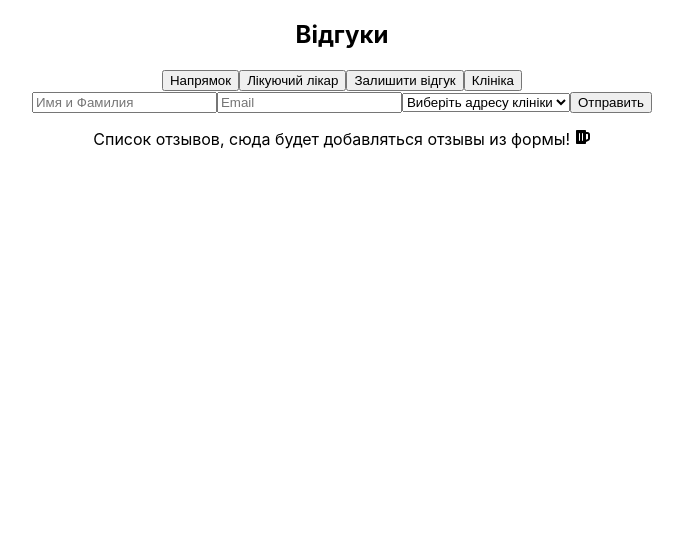
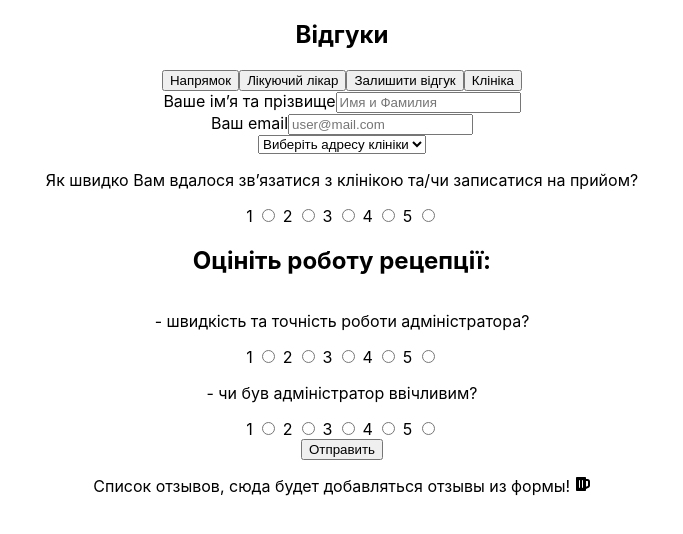
Before and after one commit to ivansinabdeev/test_for_clinic, a React (Create React App) app: page / in a window 1280 px wide. Shown: the top 534 px of the page, without its empty margins (298-981 px from the left). Built offline with nearby package versions, Linux system fonts and the light colour scheme.

Commit message:
add code for form

```diff
--- a/src/App.js
+++ b/src/App.js
@@ -5,11 +5,16 @@ import FeedbackForm from "./components/FeedbackForm/FeedbackForm";
 import "./App.css";
 
 function App() {
+  // const formSubmitHendler = (dataForm) => {
+  //   console.log(dataForm);
+  // };
+
   return (
     <div className="App">
       <h2>Вiдгуки</h2>
       <Buttons />
       <FeedbackForm />
+      {/* onSubmit={formSubmitHendler} */}
       <FeedBackList />
     </div>
   );
--- a/src/components/FeedbackForm/FeedbackForm.js
+++ b/src/components/FeedbackForm/FeedbackForm.js
@@ -1,28 +1,207 @@
 import React from "react";
 import { useForm } from "react-hook-form";
+
+import s from "./FeedbackForm.module.css";
 
 function FeedbackForm() {
   const { register, handleSubmit } = useForm();
   const onSubmit = (data) => console.log(data);
 
+  // reset = () => {
+  //   this.setState({ name: "", email: "" });
+  // };
+
   return (
-    <form onSubmit={handleSubmit(onSubmit)}>
-      <input placeholder="Имя и Фамилия" {...register("firstSecondName")} />
-      <input placeholder="Email" {...register("email")} />
+    <form onSubmit={handleSubmit(onSubmit)} className={s.Form}>
+      <label>
+        Ваше ім’я та прізвище
+        <input
+          // value={name}
+          type="text"
+          name="name"
+          pattern="^[a-zA-Zа-яА-Я]+(([' -][a-zA-Zа-яА-Я ])?[a-zA-Zа-яА-Я]*)*$"
+          title="Имя может состоять только из букв, апострофа, тире и пробелов."
+          required
+          placeholder="Имя и Фамилия"
+          // onChange={handleContactData}
+          {...register("name")}
+        />
+      </label>
+      <label>
+        Ваш email
+        <input
+          // value={email}
+          type="text"
+          name="email"
+          // pattern="/^[a-zA-Z0-9.!#$%&’*+/=?^_`{|}~-]+@[a-zA-Z0-9-]+(?:\.[a-zA-Z0-9-]+)*$/"
+          title="Email может состоять только из букв, и с символом @ "
+          required
+          placeholder="user@mail.com"
+          // onChange={handleContactData}
+          {...register("email")}
+        />
+      </label>
       <select {...register("clinic")}>
         <option value="choiseClinic">Виберіть адресу клініки</option>
-        <option value="clinicHodosivka">Ходосівка</option>
-        <option value="clinicKapitanivka">Капітанівка</option>
+        <option value="Hodosivka">Ходосівка</option>
+        <option value="Kapitanivka">Капітанівка</option>
       </select>
+
+      <section>
+        <p>
+          Як швидко Вам вдалося зв’язатися з клінікою та/чи записатися на
+          прийом?
+        </p>
+        <label>
+          {" 1 "}
+          <input
+            type="radio"
+            name="registration"
+            value="1"
+            // checked={this.registration === 1}
+            {...register("registration")}
+          />
+        </label>
+        <label>
+          {" 2 "}
+          <input
+            type="radio"
+            name="registration"
+            value="2"
+            // checked={this.registration === 2}
+            {...register("registration")}
+          />
+        </label>
+        <label>
+          {" 3 "}
+          <input
+            type="radio"
+            name="registration"
+            value="3"
+            // checked={this.registration === 3}
+            {...register("registration")}
+          />
+        </label>
+        <label>
+          {" 4 "}
+          <input
+            type="radio"
+            name="registration"
+            value="4"
+            // checked={this.registration === 4}
+            {...register("registration")}
+          />
+        </label>
+        <label>
+          {" 5 "}
+          <input
+            type="radio"
+            name="registration"
+            value="5"
+            // checked={this.registration === 5}
+            {...register("registration")}
+          />
+        </label>
+      </section>
+      <h2>Оцініть роботу рецепції:</h2>
+      <section>
+        <p>- швидкість та точність роботи адміністратора?</p>
+        <label>
+          {" 1 "}
+          <input
+            type="radio"
+            name="speedAdmin"
+            value="1"
+            {...register("speedAdmin")}
+          />
+        </label>
+        <label>
+          {" 2 "}
+          <input
+            type="radio"
+            name="speedAdmin"
+            value="2"
+            {...register("speedAdmin")}
+          />
+        </label>
+        <label>
+          {" 3 "}
+          <input
+            type="radio"
+            name="speedAdmin"
+            value="3"
+            {...register("speedAdmin")}
+          />
+        </label>
+        <label>
+          {" 4 "}
+          <input
+            type="radio"
+            name="speedAdmin"
+            value="4"
+            {...register("speedAdmin")}
+          />
+        </label>
+        <label>
+          {" 5 "}
+          <input
+            type="radio"
+            name="speedAdmin"
+            value="5"
+            {...register("speedAdmin")}
+          />
+        </label>
+      </section>
+      <section>
+        <p>- чи був адміністратор ввічливим?</p>
+        <label>
+          {" 1 "}
+          <input
+            type="radio"
+            name="niceAdmin"
+            value="1"
+            {...register("niceAdmin")}
+          />
+        </label>
+        <label>
+          {" 2 "}
+          <input
+            type="radio"
+            name="niceAdmin"
+            value="2"
+            {...register("niceAdmin")}
+          />
+        </label>
+        <label>
+          {" 3 "}
+          <input
+            type="radio"
+            name="niceAdmin"
+            value="3"
+            {...register("niceAdmin")}
+          />
+        </label>
+        <label>
+          {" 4 "}
+          <input
+            type="radio"
+            name="niceAdmin"
+            value="4"
+            {...register("niceAdmin")}
+          />
+        </label>
+        <label>
+          {" 5 "}
+          <input
+            type="radio"
+            name="niceAdmin"
+            value="5"
+            {...register("niceAdmin")}
+          />
+        </label>
+      </section>
       <button type="submit">Отправить</button>
     </form>
-
-    // <form onSubmit={handleSubmit(onSubmit)}>
-    //   <input {...register("firstName", { required: true, maxLength: 20 })} />
-    //   <input {...register("lastName", { pattern: /^[A-Za-z]+$/i })} />
-    //   <input type="number" {...register("age", { min: 18, max: 99 })} />
-    //   <input type="submit" />
-    // </form>
   );
 }
 export default FeedbackForm;
--- /dev/null
+++ b/src/components/FeedbackForm/FeedbackForm.module.css
@@ -0,0 +1,5 @@
+.Form {
+  display: flex;
+  align-items: center;
+  flex-direction: column;
+}
```
